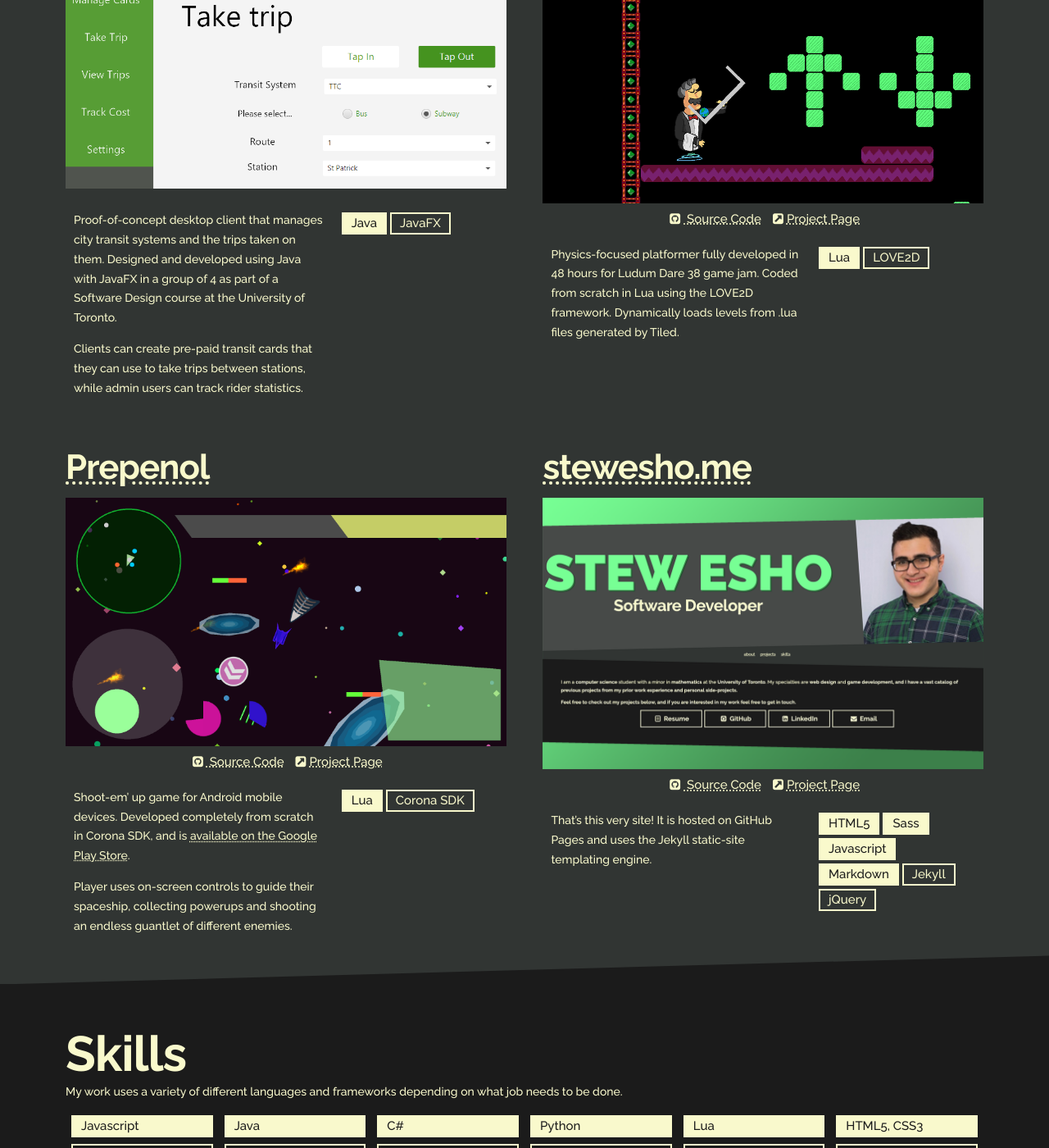
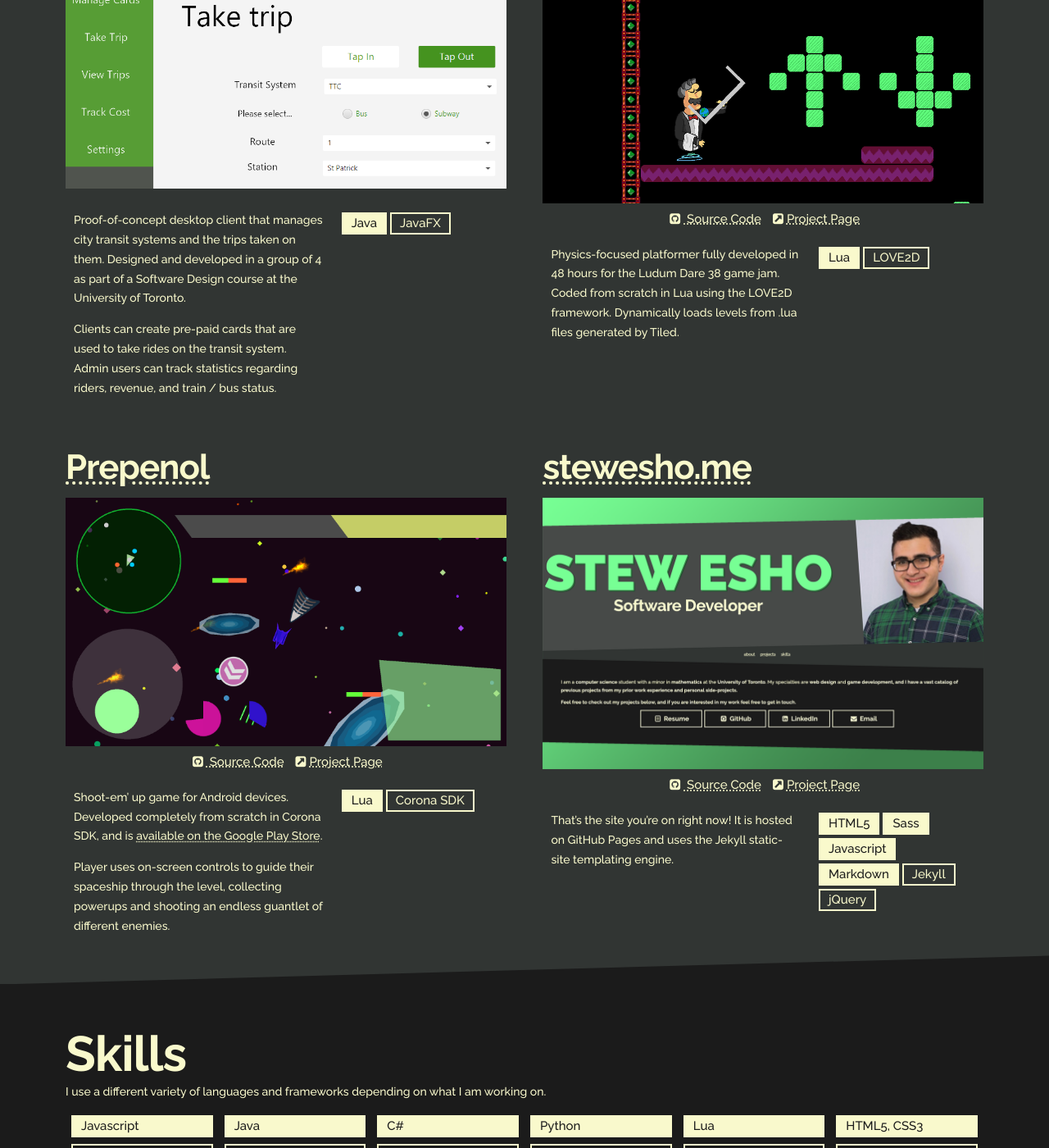
Before and after one commit to StewEsho/stewesho.github.io, a Jekyll site: the page built from index.html, in a window 1280 px wide and 1400 px high, scrolled down 2409 px. Shown: the whole window at 82% size. Built offline with Jekyll 4.4.1, drawn with Linux system fonts in a browser that asks for light colours.

Commit message:
quick edits

```diff
--- a/index.html
+++ b/index.html
@@ -89,7 +89,7 @@ title: Stew Esho
         Skills
     </h2>
     <p>
-        My work uses a variety of different languages and frameworks depending on what job needs to be done.
+        I use a different variety of languages and frameworks depending on what I am working on.
     </p>
     <div class="skills-container">
         <div class="languages">
```
Also changed, not shown: _projects/galactic_cuisine.md (+1 -1 lines), _projects/prepenol.md (+2 -2 lines), _projects/stewesho_me.md (+1 -1 lines), _projects/voyageur.md (+2 -2 lines).
